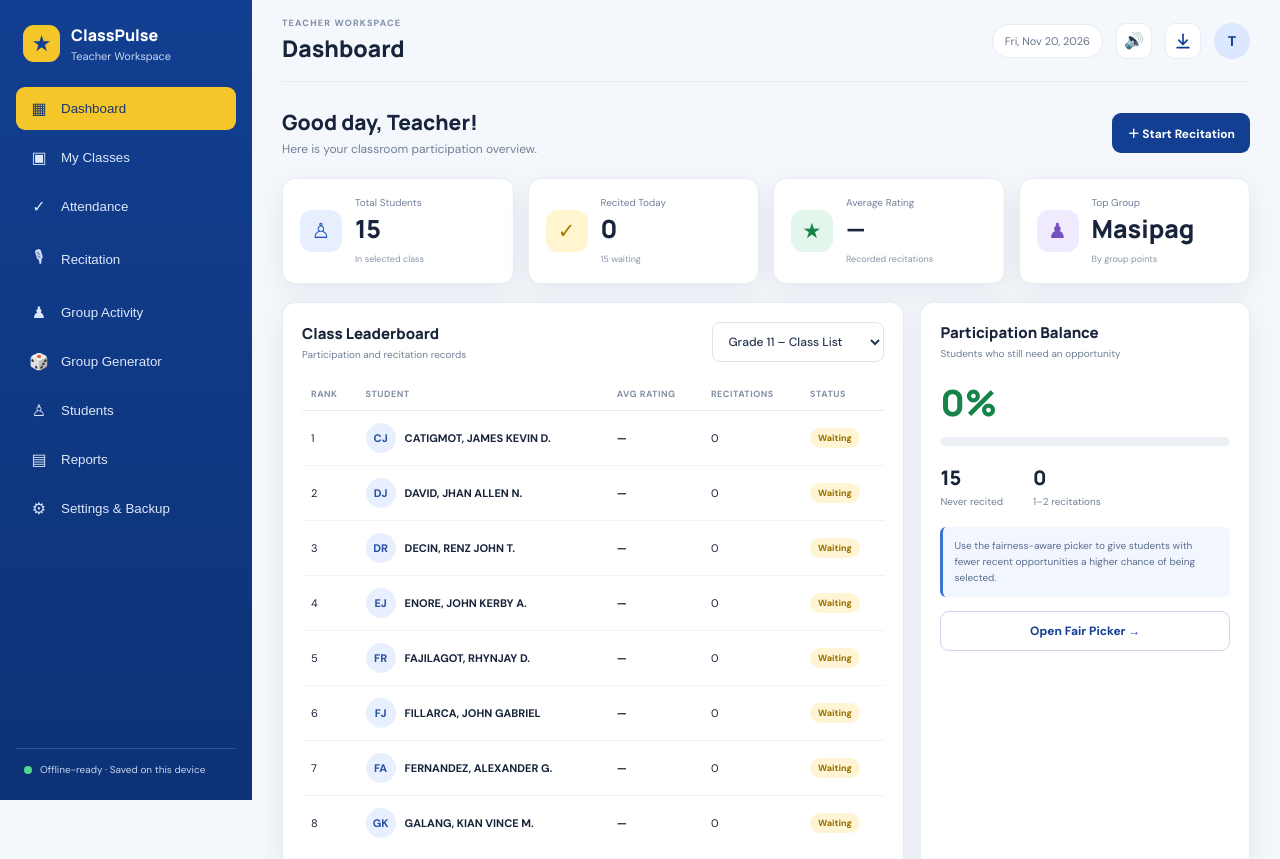
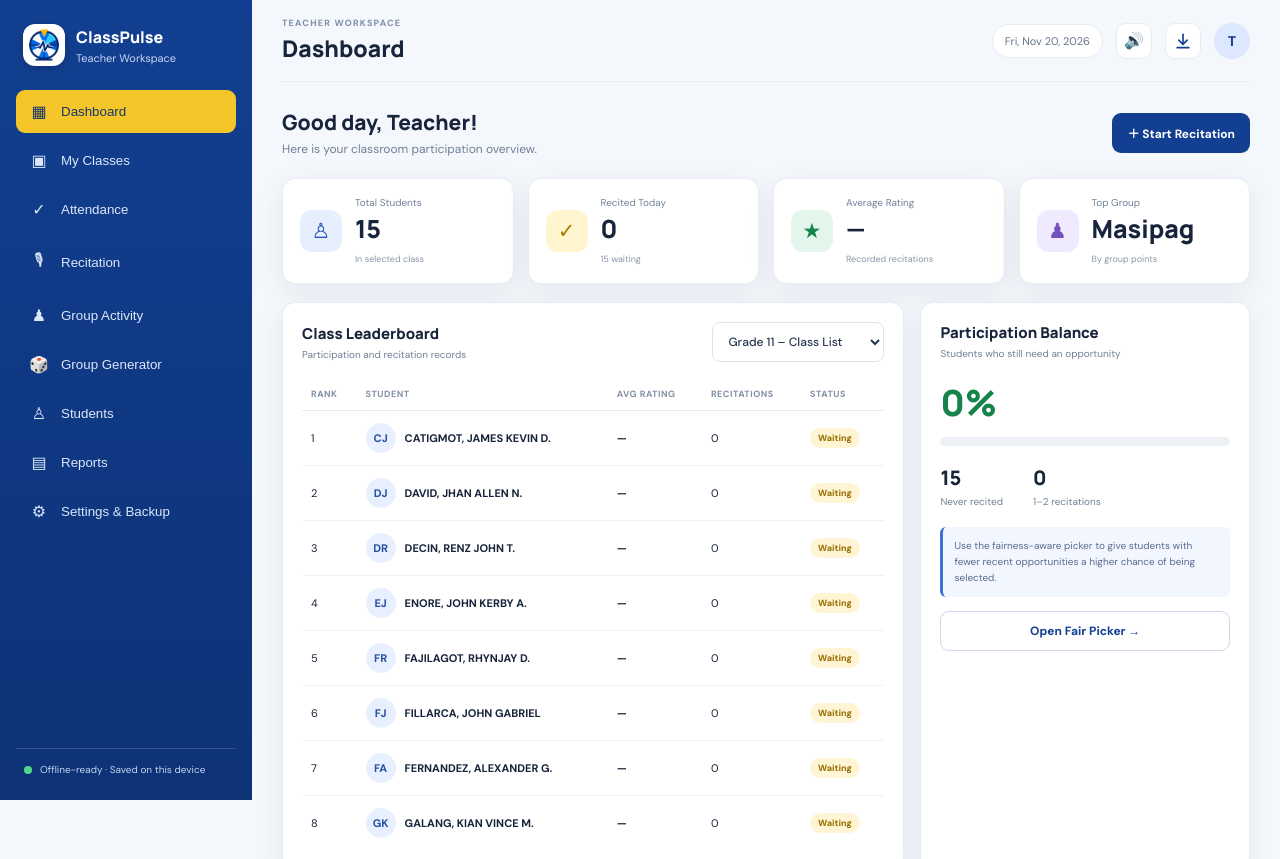
Before and after one commit to Recitation-tracker/website, a plain HTML site: page index.html in a window 1280 px wide. Shown: the top 859 px of the page. Drawn offline with Linux system fonts and the light colour scheme.

Commit message:
Add ClassPulse logo

```diff
--- a/index.html
+++ b/index.html
@@ -5,13 +5,15 @@
   <meta name="viewport" content="width=device-width, initial-scale=1.0">
   <meta name="theme-color" content="#123f91">
   <title>ClassPulse</title>
+  <link rel="icon" type="image/png" sizes="32x32" href="assets/favicon-32.png">
+  <link rel="apple-touch-icon" href="assets/icon-192.png">
   <link rel="stylesheet" href="styles.css">
 </head>
 <body>
   <div class="app-shell">
     <aside class="sidebar" id="sidebar">
       <div class="brand">
-        <div class="brand-mark">★</div>
+        <div class="brand-mark"><img src="assets/icon-192.png" alt="ClassPulse logo" width="42" height="42"></div>
         <div><strong>ClassPulse</strong><small>Teacher Workspace</small></div>
       </div>
       <nav class="nav-menu" aria-label="Main navigation">
--- a/styles.css
+++ b/styles.css
@@ -176,3 +176,5 @@ table.att-grid{width:auto;border-collapse:separate;border-spacing:0;white-space:
 .class-actions .btn:disabled{opacity:.45;cursor:not-allowed}
 
 .icon-button .dl-icon{display:block;margin:auto}
+
+.brand-mark{width:42px;height:42px;border-radius:12px;background:#fff;padding:3px;box-shadow:0 2px 8px rgba(0,0,0,.18)}.brand-mark img{width:100%;height:100%;object-fit:contain;display:block}
```
Also changed, not shown: assets/classpulse-icon.png (added), assets/classpulse-logo.png (added), assets/favicon-32.png (added), assets/icon-192.png (added).
